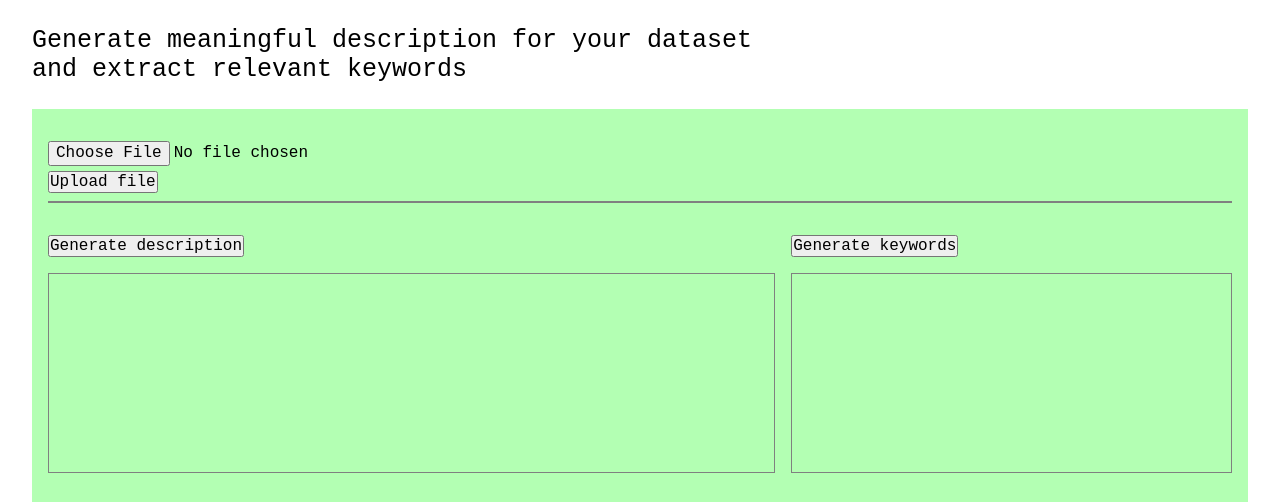
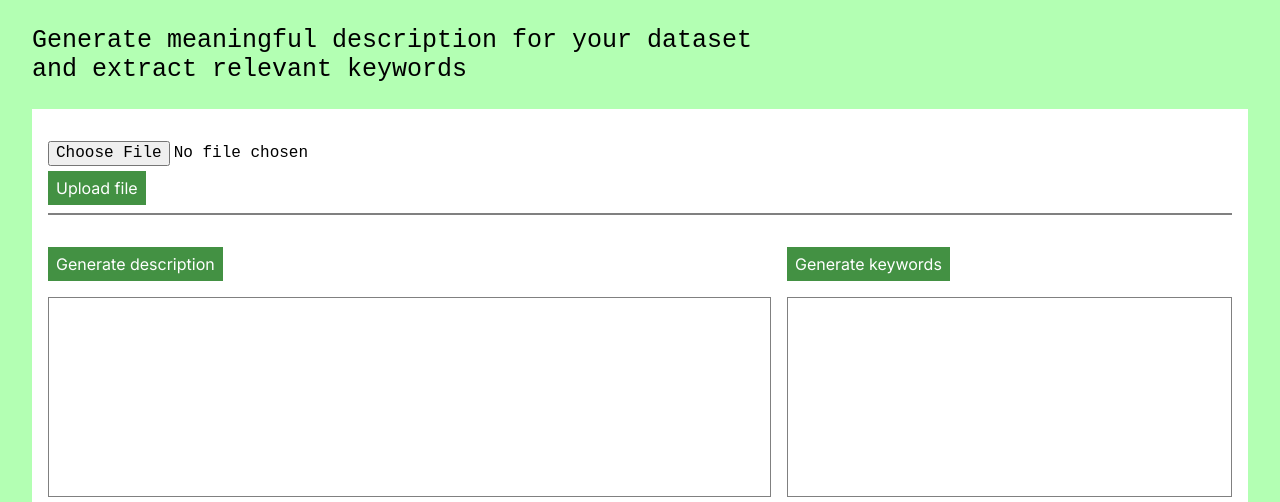
Before and after one commit to Benedicte2019/web_dataset_tagging, a plain HTML site: page frontend/main.html in a window 1280 px wide. Shown: the part 244-746 px from the top of the page. Drawn offline with nearby package versions, Linux system fonts and the light colour scheme.

Commit message:
Changes in button color and style

```diff
--- a/frontend/main.css
+++ b/frontend/main.css
@@ -5,6 +5,7 @@
 
 }
 body {
+    background-color: rgb(179, 255, 179);
     height: 100%;
     padding-left: 2em;
     padding-top: 1em;
@@ -17,12 +18,12 @@ body {
 }
 
 .dt-overview, .dt-desc-tag, .survey {
-    background-color: rgb(179, 255, 179);
+    background-color: white;
     padding: 1em;
     /* rgb(0, 51, 0); - dark green */
 }
 
-#button {
+.button {
     font-family: 'Inter';
     background-color: rgb(67, 145, 67);
     color: white;
```
